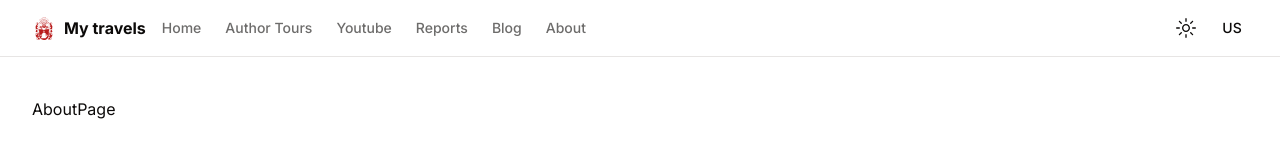
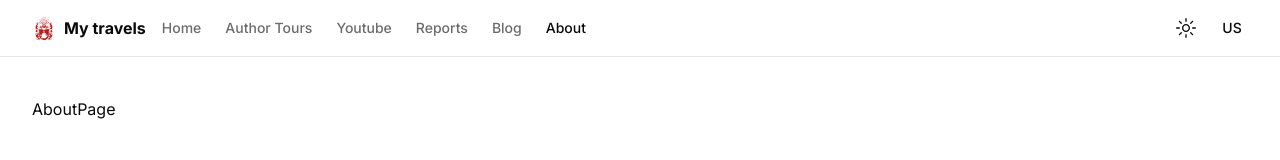
Before and after one commit to RimidalU/my-travels, a Next.js app: page /about in a window 1280 px wide. Shown: the top 160 px of the page. Built offline with nearby package versions, Linux system fonts and the light colour scheme.

Commit message:
feat: implement display current page in navigation menu

```diff
--- a/src/widgets/app-header/_ui/main-nav.tsx
+++ b/src/widgets/app-header/_ui/main-nav.tsx
@@ -1,4 +1,8 @@
+'use client'
+
+import { cn } from '@/shared/ui/utils'
 import Link from 'next/link'
+import { usePathname } from 'next/navigation'
 
 const navLinks = [
   {
@@ -27,19 +31,24 @@ const navLinks = [
     description: 'Blog',
   },
   {
-    id: 5,
+    id: 6,
     link: '/about',
     description: 'About',
   },
 ]
 
 export function MainNav() {
+  const pathname = '/' + usePathname().split('/')[1]
+
   return (
     <nav className="flex items-start md:items-center gap-6 text-sm font-medium flex-col md:flex-row ">
       {navLinks.map((item) => (
         <Link
           key={item.id}
-          className="transition-colors hover:text-foreground/80 text-foreground/60"
+          className={cn(
+            'transition-colors hover:text-foreground/80 text-foreground/60 ',
+            pathname === item.link && 'text-foreground',
+          )}
           href={item.link}
         >
           {item.description}
```
